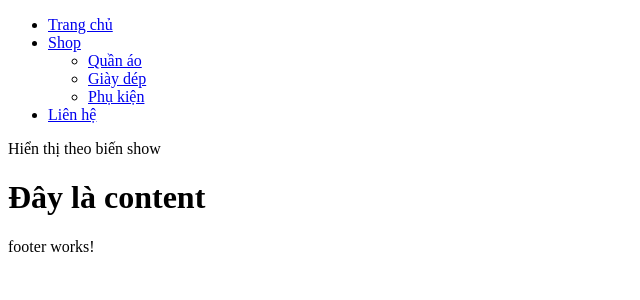
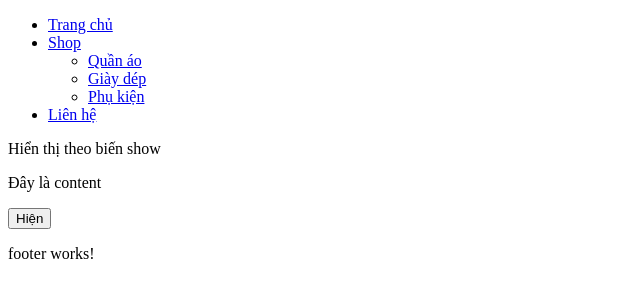
Before and after one commit to angocit/web208, an Angular app: page / in a window 1280 px wide. Shown: the top 300 px of the page, without its empty margins (0-640 px from the left). Built offline with nearby package versions, Linux system fonts and the light colour scheme.

Commit message:
b3:Su kien trong angular

```diff
--- /dev/null
+++ b/db.json
@@ -0,0 +1,9 @@
+{
+	"products": [
+		{ "id": 1, "name": "Áo thun basic", "image": "images/ao-thun.jpg", "price": 199000 },
+		{ "id": 2, "name": "Quần jeans xanh", "image": "images/quan-jeans.jpg", "price": 349000 },
+		{ "id": 3, "name": "Giày sneakers", "image": "images/giay-sneakers.jpg", "price": 599000 },
+		{ "id": 4, "name": "Mũ lưỡi trai", "image": "images/mu-luoi-trai.jpg", "price": 129000 },
+		{ "id": 5, "name": "Áo khoác denim", "image": "images/ao-khoac-denim.jpg", "price": 799000 }
+	]
+}
--- a/package.json
+++ b/package.json
@@ -6,7 +6,8 @@
     "start": "ng serve",
     "build": "ng build",
     "watch": "ng build --watch --configuration development",
-    "test": "ng test"
+    "test": "ng test",
+    "db": "npx json-server db.json -m ./node_modules/json-server-auth"
   },
   "prettier": {
     "printWidth": 100,
@@ -28,6 +29,8 @@
     "@angular/forms": "^20.3.0",
     "@angular/platform-browser": "^20.3.0",
     "@angular/router": "^20.3.0",
+    "json-server": "^0.17.4",
+    "json-server-auth": "^2.1.0",
     "rxjs": "~7.8.0",
     "tslib": "^2.3.0",
     "zone.js": "~0.15.0"
--- a/src/app/app.html
+++ b/src/app/app.html
@@ -1,3 +1,16 @@
 <app-header/>
-<h1>Đây là content</h1>
+<div>
+<P>Đây là content
+</P>
+<button (click)="handleClick()">
+    @if(show){
+    Ẩn
+    }@else {
+        Hiện
+    }
+</button>
+</div>
+@if(show){
+    <h2>Xin chào WD20203</h2>
+}
 <app-footer/>
--- a/src/app/app.ts
+++ b/src/app/app.ts
@@ -11,5 +11,9 @@ import { Footer } from "./layouts/footer/footer";
 })
 export class App {
   // protected readonly title = signal('wd20203');
-
+  show:boolean = false
+  handleClick=()=>{
+    // alert("Bạn vừa click")
+    this.show = !this.show
+  }
 }
```
Also changed, not shown: 1 other file (tests, documents, lock files or other folders).
